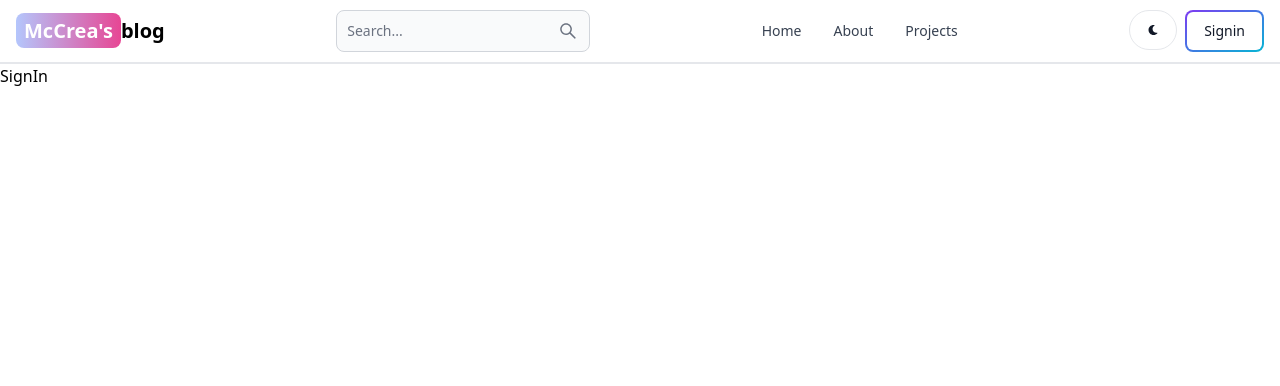
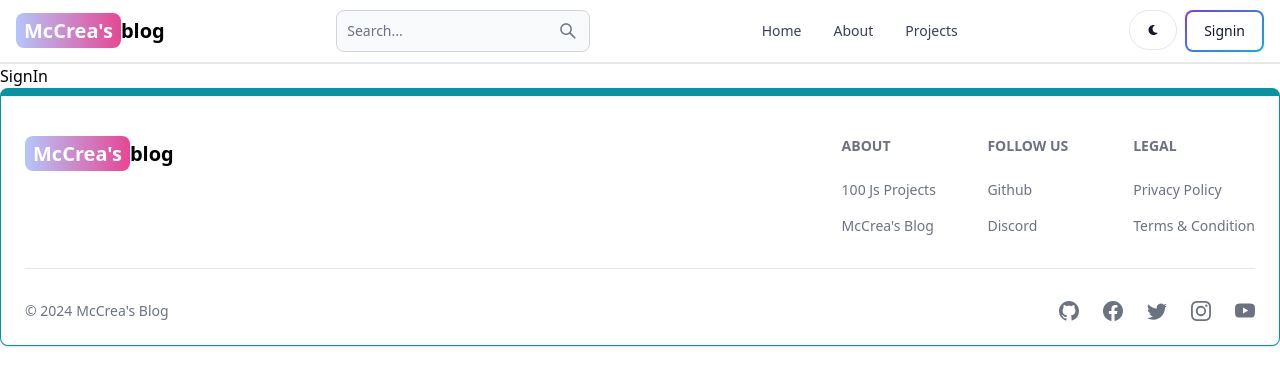
Before and after one commit to AfridMcCrea/mern-blog, a React (Vite) app in the folder client/: page /sign-in in a window 1280 px wide. Shown: the top 386 px of the page. Built offline with nearby package versions, Linux system fonts and the light colour scheme.

Commit message:
create and push footer component

```diff
--- a/client/src/App.jsx
+++ b/client/src/App.jsx
@@ -7,6 +7,7 @@
 import Dashboard from './pages/Dashboard';
 import SignIn from './pages/SignIn';
 import Header from './components/Header';
+import Footer from './components/Footer';
 
 
 export default function App() {
@@ -21,6 +22,7 @@
         <Route path='/projects' element={<Projects/>}/>
         <Route path='/sign-in' element={<SignIn/>}/>
       </Routes>
+      <Footer/>
 
     </BrowserRouter>
 
--- /dev/null
+++ b/client/src/components/Footer.jsx
@@ -0,0 +1,100 @@
+import React from "react";
+import { Footer } from "flowbite-react";
+import { Link } from "react-router-dom";
+import {BsFacebook, BsGithub, BsInstagram, BsTwitter, BsYoutube} from 'react-icons/bs'
+
+export default function FooterCom() {
+  return (
+    <Footer container className="border border-t-8 border-teal-500">
+      <div className="w-full max-w-7xl mx-auto">
+        <div className="grid w-full justify-between sm:flex md:grid-cols-1">
+          <div className="mt-5">
+            <Link className="self-center whitespace-nowrap text-lg sm:text-xl font-semibold dark:text-white">
+              <span className="px-2 py-1 bg-gradient-to-r from-indigo-300 via-purple to-pink-500 rounded-lg text-white">
+                McCrea's
+              </span>
+              blog
+            </Link>
+          </div>
+          <div className="grid grid-cols-2 gap-8  mt-4 sm:grid-cols-3 sm:gap-6">
+            <div className="">
+              <Footer.Title title="About" />
+              <Footer.LinkGroup col>
+                <Footer.Link
+                  href="https://www.100jsprojects.com"
+                  target="_black"
+                  rel="noopener noreferrer"
+                >
+                  100 Js Projects
+                </Footer.Link>
+                <Footer.Link
+                  href="/about"
+                  target="_black"
+                  rel="noopener noreferrer"
+                >
+                  McCrea's Blog
+                </Footer.Link>
+              </Footer.LinkGroup>
+
+            </div>
+            <div className="">
+              <Footer.Title title="Follow Us" />
+              <Footer.LinkGroup col>
+                <Footer.Link
+                  href="https://github.com/AfridMcCrea"
+                  target="_black"
+                  rel="noopener noreferrer"
+                >
+                  Github
+                </Footer.Link>
+                <Footer.Link
+                  href="#"
+                  target="_black"
+                  rel="noopener noreferrer"
+                >
+                  Discord
+                </Footer.Link>
+              </Footer.LinkGroup>
+
+            </div>
+            <div className="">
+              <Footer.Title title="Legal" />
+              <Footer.LinkGroup col>
+                <Footer.Link
+                  href="#"
+                  target="_black"
+                  rel="noopener noreferrer"
+                >
+                  Privacy Policy
+                </Footer.Link>
+                <Footer.Link
+                  href="#"
+                  target="_black"
+                  rel="noopener noreferrer"
+                >
+                  Terms & Condition
+                </Footer.Link>
+              </Footer.LinkGroup>
+
+            </div>
+          </div>
+        </div>
+        <Footer.Divider/>
+        <div className="w-full sm:flex sm:items-center sm:justify-between sm:">
+            <Footer.Copyright
+                href="#"
+                by="McCrea's Blog"
+                year={new Date().getFullYear()}
+            />
+            <div className="mt-4 sm:mt-0 sm:justify-center flex gap-6">
+            <Footer.Icon href="#" icon={BsGithub}/>
+                <Footer.Icon href="#" icon={BsFacebook}/>
+                <Footer.Icon href="#" icon={BsTwitter}/>
+                <Footer.Icon href="#" icon={BsInstagram}/>
+                <Footer.Icon href="#" icon={BsYoutube}/>
+            </div>
+        </div>
+      </div>
+    </Footer>
+  );
+}
```
